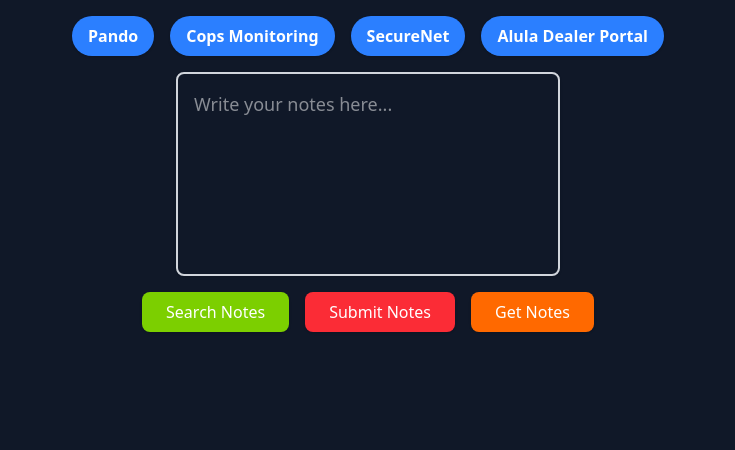
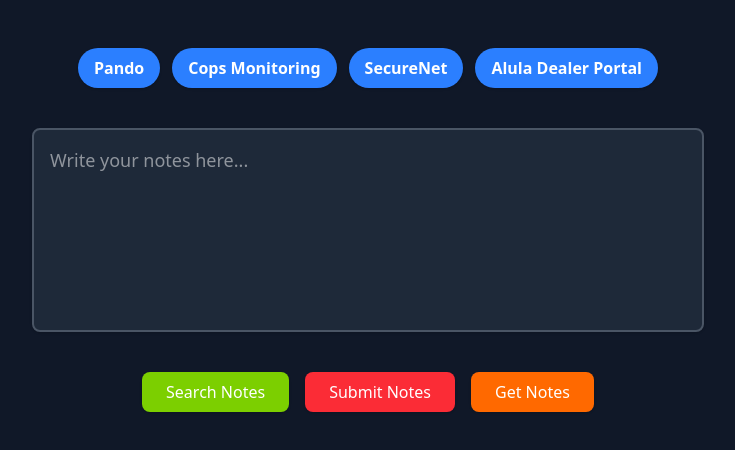
Before and after one commit to codenoob66/secretnotesapp, a React (Vite) app: page / in a window 1280 px wide. Shown: the top 450 px of the page, without its empty margins (272-1007 px from the left). Built offline with nearby package versions, Linux system fonts and the light colour scheme.

Commit message:
interfaceUpgrades

```diff
--- a/src/canvas.jsx
+++ b/src/canvas.jsx
@@ -5,6 +5,7 @@
   const [player, setPlayer] = useState(null);
   const [videoId, setVideoId] = useState("");
   const [text, setText] = useState("");
+  const [searchItems, setSearchItems] = useState([]);
 
   const API_KEY = "AIzaSyDUNbDCna7vsa-xIqQTlWi8RecMwsmW1O8";
   const API_KEY2 = "AIzaSyD667DTs39IEYgy9HVVhkifif9EzPH7FQ8";
@@ -12,13 +13,13 @@
   const API_KEY4 = "AIzaSyASJoWw9F4Ye3p1uNJPIduu4NwuRi3M8WE";
   const API_KEY5 = "AIzaSyCJATAHesBkBBD42jTw7TrZdUebELnaLz4";
   const BASE_URL = "https://www.googleapis.com/youtube/v3/search";
+  const keys = [API_KEY, API_KEY2, API_KEY3, API_KEY4, API_KEY5];
 
   const onReady = (event) => setPlayer(event.target);
 
   const handleTextChange = (e) => setText(e.target.value);
 
   const handleSearch = async (query) => {
-    const keys = [API_KEY, API_KEY2, API_KEY3, API_KEY4, API_KEY5];
     for (let key of keys) {
       console.log("Using API key:", key);
       try {
@@ -41,8 +42,30 @@
     console.log("No results found with available API keys");
   };
 
+  const handleListVideos = async (query) => {
+    for (let key of keys) {
+      try {
+        const response = await fetch(
+          `${BASE_URL}?part=snippet&q=${encodeURIComponent(
+            query
+          )}&type=video&maxResults=10&key=${key}`
+        );
+        const data = await response.json();
+        if (data.items && data.items.length > 0) {
+          console.log(data.items);
+          setSearchItems(data.items);
+          return;
+        } else if (data.error) {
+          console.warn(`API key failed: ${data.error.message}`);
+        }
+      } catch (error) {
+        console.error("Error getting results:", error);
+      }
+    }
+  };
+
   return (
-    <div className="flex flex-col items-center gap-4 bg-gray-900 min-h-screen">
+    <div className="flex flex-col items-center gap-6 bg-gray-900 min-h-screen p-6">
       {/* Hidden YouTube Player */}
       <YouTube
         videoId={videoId}
@@ -50,8 +73,8 @@
         onReady={onReady}
       />
 
-      {/* Header links */}
-      <div className="flex gap-4 flex-wrap justify-center">
+      {/* Header Links */}
+      <div className="flex flex-wrap gap-3 justify-center">
         {["Pando", "Cops Monitoring", "SecureNet", "Alula Dealer Portal"].map(
           (item) => (
             <span
@@ -64,20 +87,38 @@
         )}
       </div>
 
-      {/* Notes area */}
+      {/* Notes & Search Results */}
+      <div className="w-full max-w-2xl flex flex-col gap-4">
+        {/* Video Titles */}
+        <div className="grid grid-cols-1 sm:grid-cols-2 gap-4">
+          {searchItems.map((item) => (
+            <div
+              key={item.id.videoId}
+              className="bg-gray-800 p-3 rounded-lg shadow hover:bg-gray-700 transition"
+            >
+              <h3 className="text-white font-medium">{item.snippet.title}</h3>
+            </div>
+          ))}
+        </div>
+
+        {/* Notes textarea */}
         <textarea
-        className="w-full text-white max-w-sm border-2 border-gray-300 rounded-lg p-4 text-lg shadow focus:ring-2 focus:ring-blue-400 focus:outline-none resize-none"
+          className="w-full text-white border-2 border-gray-600 rounded-lg p-4 text-lg shadow focus:ring-2 focus:ring-blue-400 focus:outline-none resize-none bg-gray-800"
           value={text}
           onChange={handleTextChange}
           placeholder="Write your notes here..."
           rows={6}
         />
+      </div>
 
       {/* Buttons */}
-      <div className="flex gap-4">
+      <div className="flex flex-wrap gap-4 justify-center mt-4">
         <button
           className="px-6 py-2 rounded-lg bg-lime-500 text-white font-medium shadow hover:bg-lime-600 focus:outline-none focus:ring-2 focus:ring-lime-400 transition"
-          onClick={() => handleSearch(text)}
+          onClick={() => {
+            handleSearch(text);
+            handleListVideos(text);
+          }}
         >
           Search Notes
         </button>
```
Lines whose indentation alone changed are shown as unchanged.
